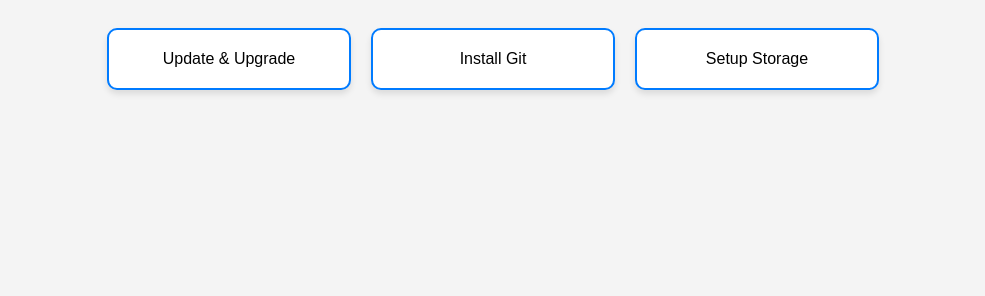
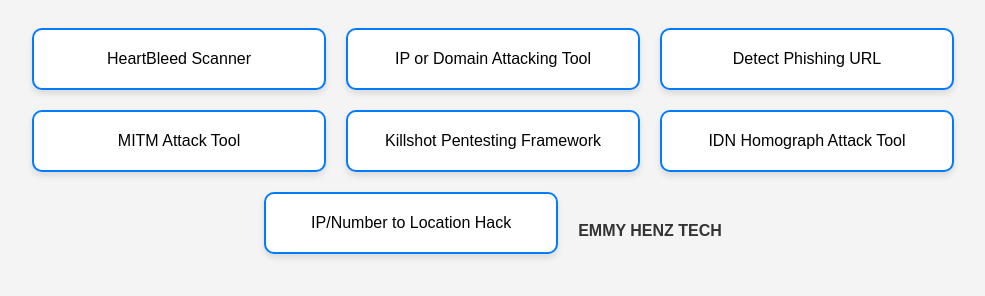
Before and after one commit to EMMYHENZ-TECH/Shgehisghddudhddihdddudhfjfijttktkffjtkfdgdhshssvd, a plain HTML site: page index.html in a window 1280 px wide. Shown: the whole page, without its empty margins (147-1132 px from the left). Drawn offline with Linux system fonts and the light colour scheme.

Commit message:
Update index.html

```diff
--- a/index.html
+++ b/index.html
@@ -19,7 +19,7 @@
             border: 2px solid #007bff;
             padding: 20px;
             text-align: center;
-            width: 200px;
+            width: 250px;
             border-radius: 10px;
             cursor: pointer;
             box-shadow: 0 4px 6px rgba(0, 0, 0, 0.1);
@@ -27,6 +27,13 @@
         .command-box:hover {
             background: #007bff;
             color: #fff;
+        }
+        .footer {
+            text-align: center;
+            margin-top: 30px;
+            font-size: 16px;
+            font-weight: bold;
+            color: #333;
         }
     </style>
     <script>
@@ -38,9 +45,29 @@
     </script>
 </head>
 <body>
-    <div class="command-box" onclick="copyCommand('apt update && apt upgrade -y')">Update & Upgrade</div>
-    <div class="command-box" onclick="copyCommand('pkg install git')">Install Git</div>
-    <div class="command-box" onclick="copyCommand('termux-setup-storage')">Setup Storage</div>
-    <!-- Add more boxes as needed -->
+    <div class="command-box" onclick="copyCommand('git clone https://github.com/TechnicalMujeeb/HeartBleed.git && cd HeartBleed && chmod +x * && ./install.sh')">
+        HeartBleed Scanner
+    </div>
+    <div class="command-box" onclick="copyCommand('apt update -y && apt upgrade -y && apt install git python2 -y && git clone https://github.com/Bhai4You/Ip-Attack && cd Ip-Attack && bash requirement.sh && python2 ip-attack.py')">
+        IP or Domain Attacking Tool
+    </div>
+    <div class="command-box" onclick="copyCommand('git clone https://github.com/UndeadSec/checkURL.git && cd checkURL && python3 cd checkURL')">
+        Detect Phishing URL
+    </div>
+    <div class="command-box" onclick="copyCommand('git clone https://github.com/f4rih/websploit.git && cd websploit && python setup.py install')">
+        MITM Attack Tool
+    </div>
+    <div class="command-box" onclick="copyCommand('git clone https://github.com/bahaabdelwahed/killshot && cd killshot && ruby setup.rb && ruby killshot.rb')">
+        Killshot Pentesting Framework
+    </div>
+    <div class="command-box" onclick="copyCommand('git clone https://github.com/UndeadSec/EvilURL.git && pip install python-nmap python-whois && cd EvilURL && python3 evilurl.py')">
+        IDN Homograph Attack Tool
+    </div>
+    <div class="command-box" onclick="copyCommand('apt update && apt upgrade -y && pkg install python && pkg install git && git clone https://github.com/arjunrajp/toxicipHack && cd toxicipHack && chmod +x * && ls && python main.py')">
+        IP/Number to Location Hack
+    </div>
+    <div class="footer">
+        EMMY HENZ TECH
+    </div>
 </body>
 </html>
```
